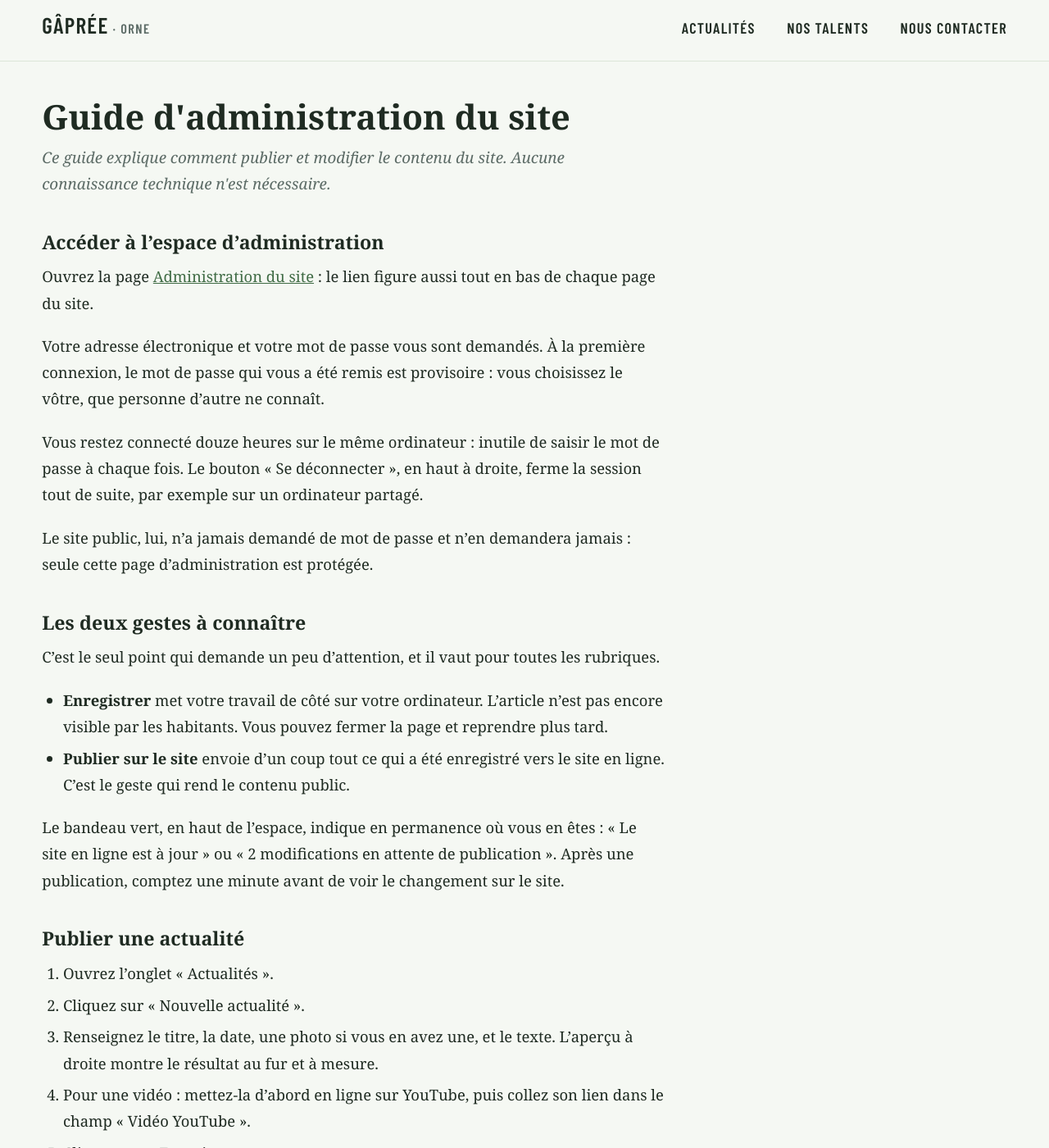
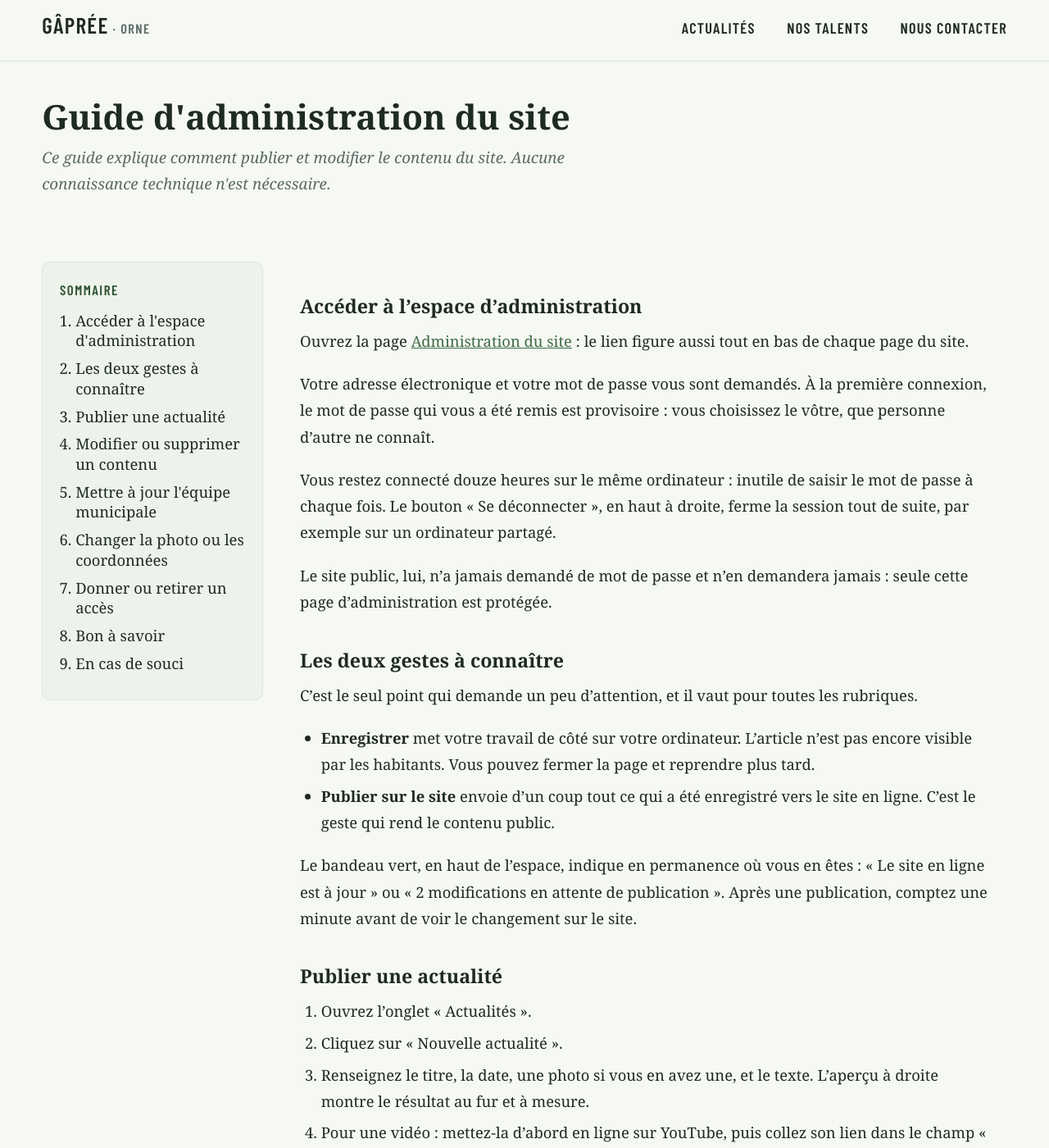
Before and after one commit to davidlotaut/gapree-website, a Jekyll site: the page built from guide-administration.md, in a window 1280 px wide and 1400 px high. Shown: the whole window at 82% size. Built offline with Jekyll 4.4.1, drawn with Linux system fonts in a browser that asks for light colours.

Commit message:
feat: sommaire latéral sur le guide d'administration
La page laissait 547 px de blanc à droite d'une colonne de texte de
836 px, sur 4 300 px de hauteur. Le vide devient un sommaire qui suit le
défilement, et le texte s'élargit un peu. Sous 900 px, le sommaire
repasse au-dessus du texte.

Co-Authored-By: Claude Opus 5 <noreply@anthropic.com>

```diff
--- a/_layouts/page.html
+++ b/_layouts/page.html
@@ -1,11 +1,19 @@
 ---
 layout: default
 ---
-<div class="page">
+<div class="page{% if page.sommaire %} page--avec-sommaire{% endif %}">
   <header class="page-head">
     <h1>{{ page.title }}</h1>
     {% if page.chapo %}<p class="chapo">{{ page.chapo }}</p>{% endif %}
   </header>
+  {% if page.sommaire %}
+  <nav class="sommaire" aria-label="Sommaire">
+    <p class="sommaire-titre">Sommaire</p>
+    <ol>
+      {% for entree in page.sommaire %}<li><a href="#{{ entree.ancre }}">{{ entree.titre }}</a></li>{% endfor %}
+    </ol>
+  </nav>
+  {% endif %}
   <div class="prose">
 {{ content }}
   </div>
--- a/assets/css/style.css
+++ b/assets/css/style.css
@@ -848,3 +848,67 @@ button:focus-visible {
   font-style: italic;
   color: var(--ardoise);
 }
+
+/* --- Page avec sommaire latéral (guide d'administration) ---------------------- */
+
+.page--avec-sommaire {
+  display: grid;
+  grid-template-columns: minmax(210px, 270px) minmax(0, 1fr);
+  gap: clamp(28px, 3.5vw, 64px);
+  align-items: start;
+}
+
+.page--avec-sommaire .page-head { grid-column: 1 / -1; }
+
+.page--avec-sommaire .prose { max-width: 82ch; }
+
+.sommaire {
+  position: sticky;
+  top: 24px;
+  background: var(--sauge-pale);
+  border: 1px solid var(--sauge);
+  border-radius: var(--radius);
+  padding: 1.2rem 1.3rem 1.4rem;
+}
+
+.sommaire-titre {
+  margin: 0 0 0.7rem;
+  font-family: var(--signaletique);
+  font-weight: 600;
+  font-size: 1.05rem;
+  letter-spacing: 0.09em;
+  text-transform: uppercase;
+  color: var(--prairie-fonce);
+}
+
+.sommaire ol {
+  margin: 0;
+  padding-left: 1.2rem;
+  counter-reset: none;
+}
+
+.sommaire li { margin-bottom: 0.55rem; line-height: 1.35; }
+
+.sommaire a {
+  color: var(--encre);
+  text-decoration: none;
+  border-bottom: 1px solid transparent;
+}
+
+.sommaire a:hover {
+  color: var(--prairie-fonce);
+  border-bottom-color: var(--sauge);
+}
+
+/* Les titres visés ne collent pas au bord haut de la fenêtre. */
+.page--avec-sommaire .prose h2 { scroll-margin-top: 24px; }
+
+@media (max-width: 900px) {
+  .page--avec-sommaire { grid-template-columns: 1fr; }
+  .sommaire { position: static; }
+}
+
+@media print {
+  .sommaire { display: none; }
+  .page--avec-sommaire { display: block; }
+}
--- a/guide-administration.md
+++ b/guide-administration.md
@@ -3,6 +3,25 @@ layout: page
 title: Guide d'administration du site
 permalink: /guide-administration/
 noindex: true
+sommaire:
+  - titre: Accéder à l'espace d'administration
+    ancre: "accéder-à-lespace-dadministration"
+  - titre: Les deux gestes à connaître
+    ancre: "les-deux-gestes-à-connaître"
+  - titre: Publier une actualité
+    ancre: "publier-une-actualité"
+  - titre: Modifier ou supprimer un contenu
+    ancre: "modifier-ou-supprimer-un-contenu"
+  - titre: Mettre à jour l'équipe municipale
+    ancre: "mettre-à-jour-léquipe-municipale"
+  - titre: Changer la photo ou les coordonnées
+    ancre: "changer-la-photo-daccueil-ou-les-coordonnées"
+  - titre: Donner ou retirer un accès
+    ancre: "donner-ou-retirer-un-accès"
+  - titre: Bon à savoir
+    ancre: "bon-à-savoir"
+  - titre: En cas de souci
+    ancre: "en-cas-de-souci"
 chapo: "Ce guide explique comment publier et modifier le contenu du site. Aucune connaissance technique n'est nécessaire."
 ---
 ## Accéder à l'espace d'administration
```
